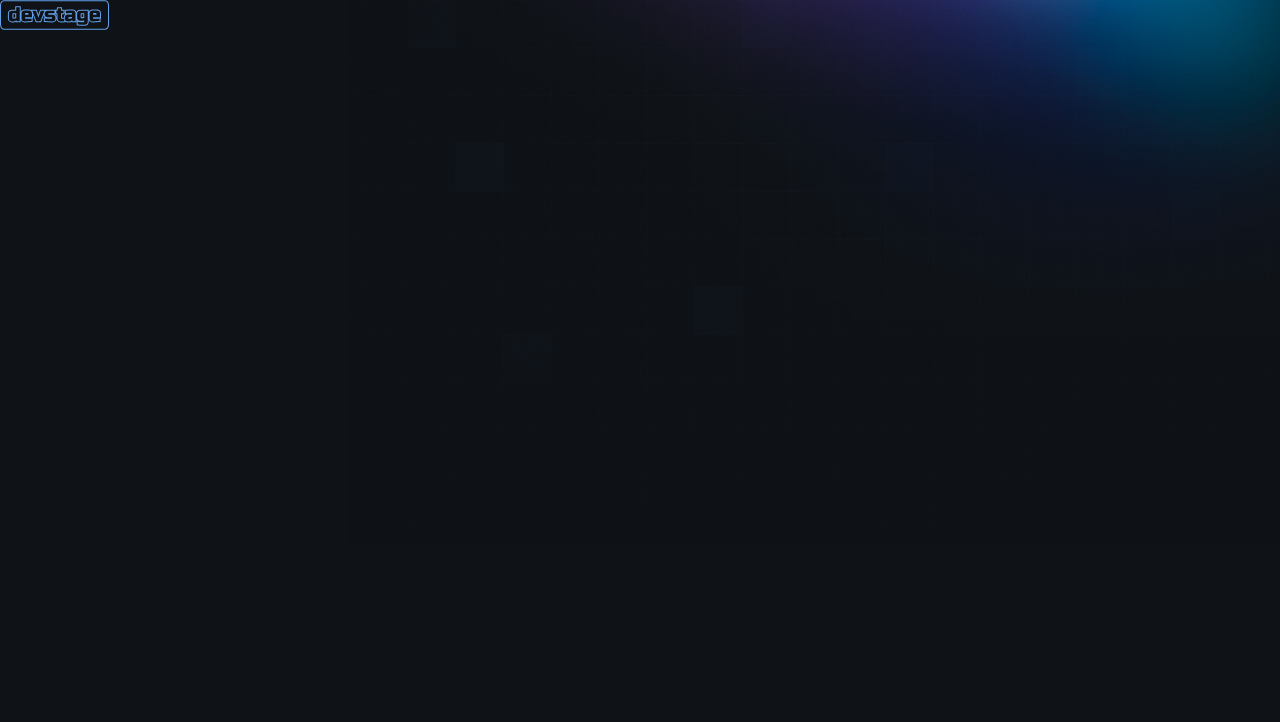
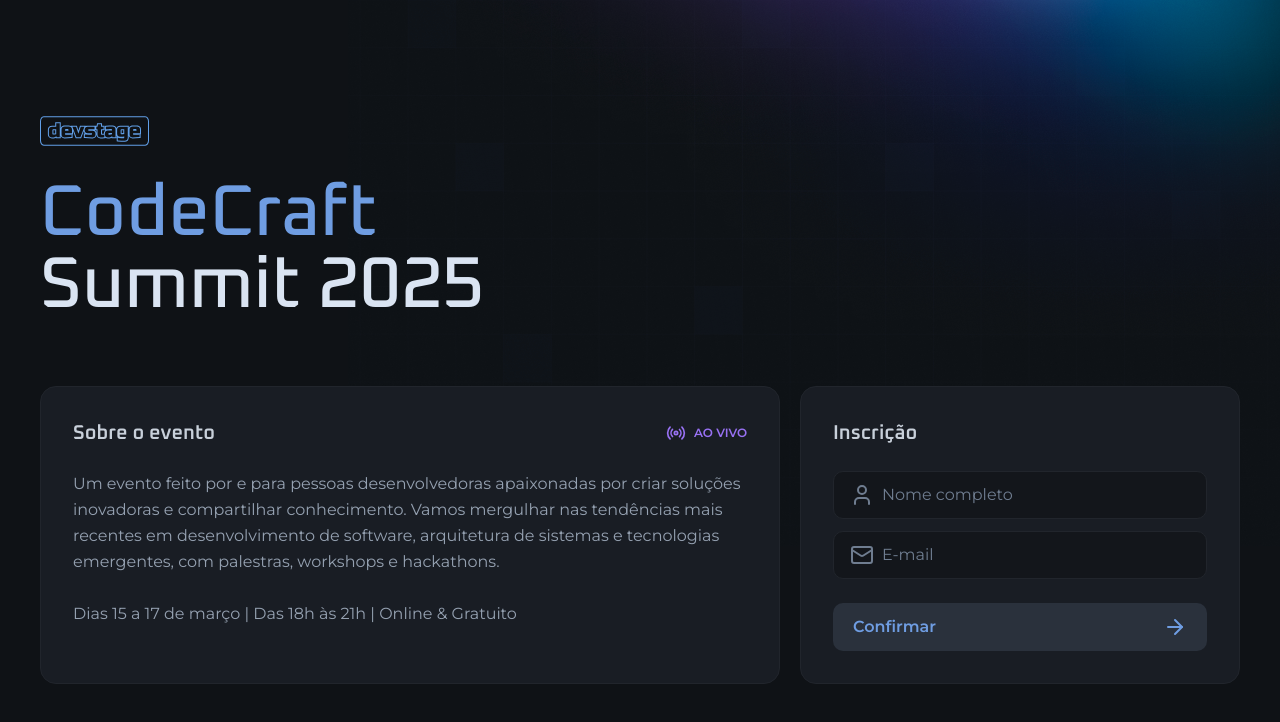
Before and after one commit to didierpg/event-booster-app, a Next.js app: page / in a window 1280 px wide. Shown: the top 722 px of the page. Built offline with nearby package versions, Linux system fonts and the light colour scheme.

Commit message:
feat: add home page

```diff
--- a/src/app/globals.css
+++ b/src/app/globals.css
@@ -20,4 +20,6 @@
 
   --font-heading: var(--font-oxanium);
   --font-sans: var(--font-montserrat);
+
+  --radius-xl: 0.625rem;
 }
--- a/src/app/page.tsx
+++ b/src/app/page.tsx
@@ -1,10 +1,72 @@
+import { ArrowRight, Mail, Radio, User } from 'lucide-react'
 import Image from 'next/image'
 import logo from '../assets/logo.svg'
+import { Button } from './components/button'
+import { InputField, InputIcon, InputRoot } from './components/input'
 
 export default function Home() {
   return (
-    <main>
-      <Image src={logo} alt="devstage" width={108.5} height={30} />
+    <main className="max-w-[1240px] mx-auto px-5 py-8 md:py-0">
+      <div className="min-h-dvh flex flex-col justify-center gap-16">
+        <div className="flex flex-col gap-8 items-center md:items-start">
+          <Image src={logo} alt="devstage" width={108.5} height={30} />
+
+          <h1 className="text-4xl text-center leading-none font-heading font-medium flex flex-col md:text-7xl md:text-left">
+            <span className="text-blue">CodeCraft</span> Summit 2025
+          </h1>
+        </div>
+
+        <div className="flex gap-5 items-stretch flex-col md:flex-row">
+          <div className="flex-1 bg-gray-700 border border-gray-600 rounded-2xl p-8 space-y-6">
+            <div className="flex items-center justify-between">
+              <h2 className="font-heading font-semibold text-gray-200 text-xl">
+                Sobre o evento
+              </h2>
+              <span className="flex items-center gap-2 text-purple font-semibold text-xs">
+                <Radio className="size-5" />
+                AO VIVO
+              </span>
+            </div>
+            <p className="text-gray-300 leading-relaxed text-sm md:text-base">
+              Um evento feito por e para pessoas desenvolvedoras apaixonadas por
+              criar soluções inovadoras e compartilhar conhecimento. Vamos
+              mergulhar nas tendências mais recentes em desenvolvimento de
+              software, arquitetura de sistemas e tecnologias emergentes, com
+              palestras, workshops e hackathons.
+              <br />
+              <br />
+              Dias 15 a 17 de março | Das 18h às 21h | Online & Gratuito
+            </p>
+          </div>
+
+          <form className="w-full bg-gray-700 border border-gray-600 rounded-2xl p-8 space-y-6 md:max-w-[440px]">
+            <h2 className="font-heading font-semibold text-gray-200 text-xl">
+              Inscrição
+            </h2>
+
+            <div className="space-y-3">
+              <InputRoot>
+                <InputIcon>
+                  <User />
+                </InputIcon>
+                <InputField type="text" placeholder="Nome completo" />
+              </InputRoot>
+
+              <InputRoot>
+                <InputIcon>
+                  <Mail />
+                </InputIcon>
+                <InputField type="text" placeholder="E-mail" />
+              </InputRoot>
+            </div>
+
+            <Button type="submit">
+              Confirmar
+              <ArrowRight className="size-6" />
+            </Button>
+          </form>
+        </div>
+      </div>
     </main>
   )
 }
```
